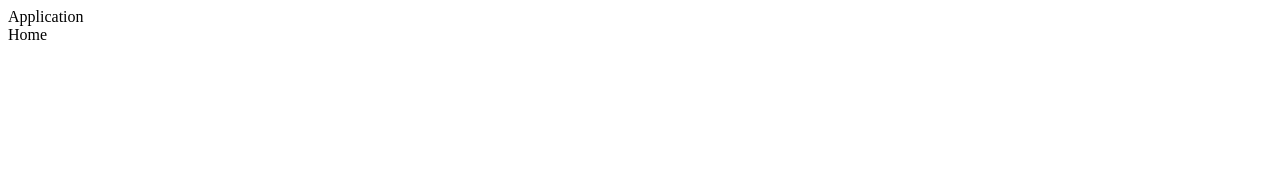
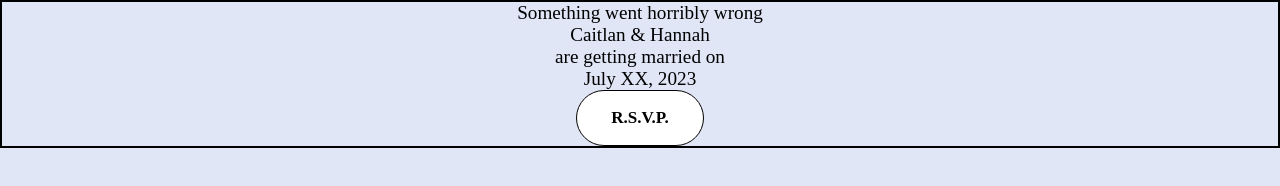
Before and after one commit to SleazyCook/wedding_hannah, a React app: page / in a window 1280 px wide. Built offline with nearby package versions, Linux system fonts and the light colour scheme.

Commit message:
add header text and animated button

```diff
--- a/public/index.html
+++ b/public/index.html
@@ -4,7 +4,11 @@
   <meta charset="UTF-8">
   <meta http-equiv="X-UA-Compatible" content="IE=edge">
   <meta name="viewport" content="width=device-width, initial-scale=1.0">
-  <title>Wedding</title>
+
+  <title>Caitlan and Hannah's Wedding</title>
+
+  <link rel="icon" href="https://freepngimg.com/save/116160-fantasy-vector-final-free-download-image/2013x1290" >
+
 </head>
 <body>
   <div id="app"></div>
--- a/src/components/App.js
+++ b/src/components/App.js
@@ -5,8 +5,6 @@ import './style.css'
 function App() {
   return (
     <div>
-
-      Application
 
       <Outlet context />
 
--- a/src/components/Home.js
+++ b/src/components/Home.js
@@ -2,7 +2,19 @@ function Home() {
   return (
     <div>
 
-      Home
+      <header className="heading">
+
+        <span className="heading__greeting">Something went horribly wrong</span>
+
+        <span className="heading__couple">Caitlan & Hannah</span>
+
+        <span className="heading__action">are getting married on</span>
+
+        <span className="heading__date">July XX, 2023</span>
+
+        <a className="button" href="#" targer="_blank">R.S.V.P.</a>
+
+      </header>
 
     </div>
   )
--- a/src/components/style.css
+++ b/src/components/style.css
@@ -0,0 +1,75 @@
+:root {
+  --color-purple: #372131;
+  --color-blue: #e1e6f7;
+  --color-white: #fff;
+}
+
+* {
+  margin: 0px;
+  padding: 0px;
+  box-sizing: inherit;
+}
+
+/* hide scrollbar */
+html::-webkit-scrollbar {
+  display: none;
+}
+
+/* hide scrollbar */
+html {
+  -ms-overflow-style: none;
+  scrollbar-width: none;
+}
+
+body {
+  background-color: var(--color-blue);
+  color: var(--white);
+}
+
+.heading {
+  border: 2px solid black;
+  margin: 0 auto;
+  text-align: center;
+  font-size: larger;
+}
+
+.heading__greeting {
+  display: block;
+}
+
+.heating__couple {
+  display: block;
+}
+
+.heading__action {
+  display: block;
+}
+
+.heading__date {
+  display: block;
+}
+
+.button {
+  display: inline-block;
+  text-decoration: none;
+  background-color: white;
+  color: black;
+  border-radius: 10em;
+  font-size: 17px;
+  font-weight: 600;
+  padding: 1em 2em;
+  cursor: pointer;
+  transition: all 0.3s ease-in-out;
+  border: 1px solid black;
+  box-shadow: 0 0 0 0 black;
+}
+
+.button:hover {
+  transform: translateY(-4px) translateX(-2px);
+  box-shadow: 2px 5px 0 0 black;
+};
+
+.button:active {
+  transform: translateY(2px) translateX(1px);
+  box-shadow: 0 0 0 0 black;
+};
```
